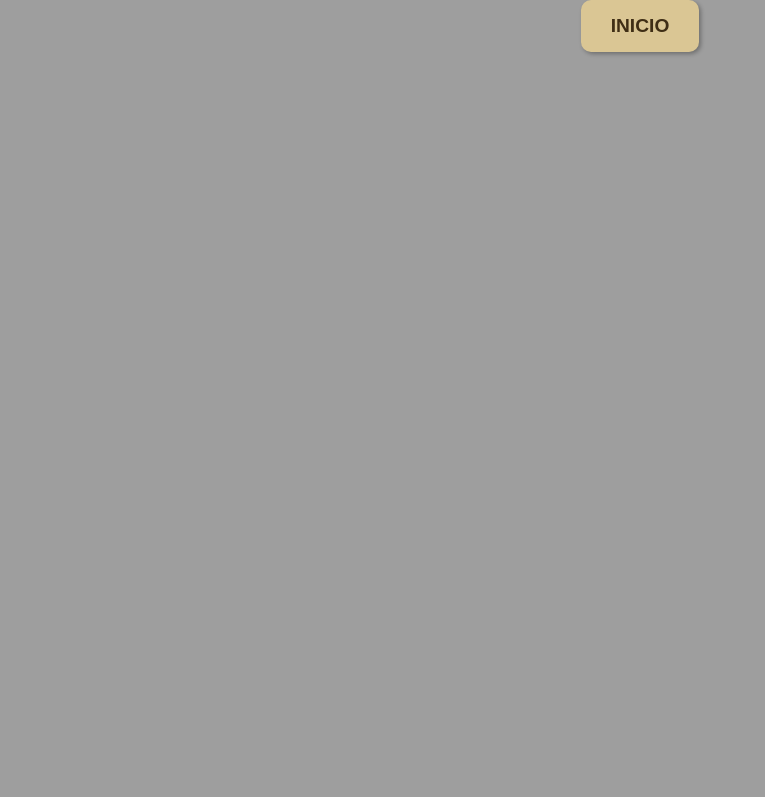
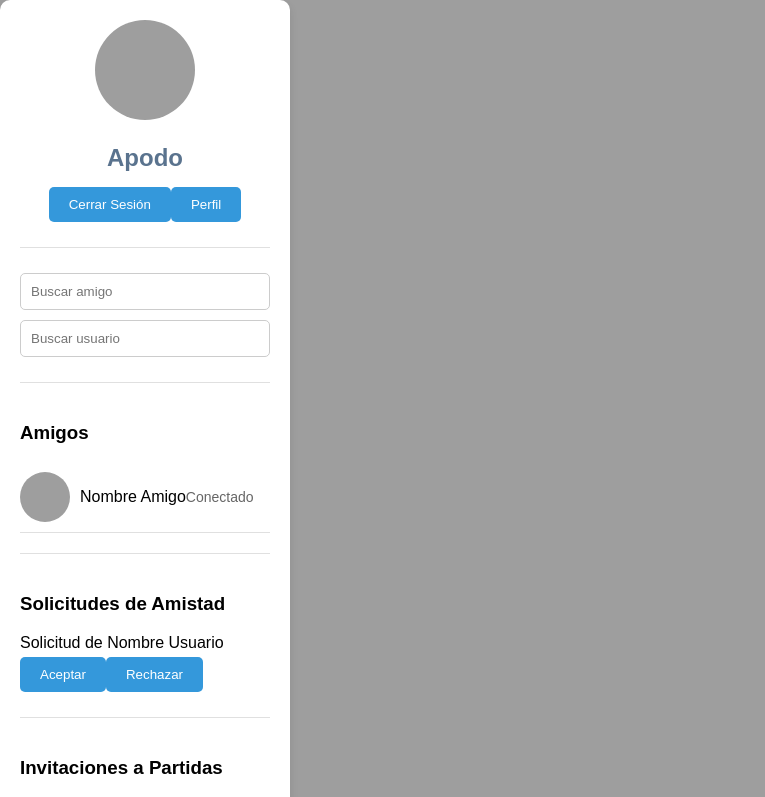
Before and after one commit to pacobarrionuevo/ProyectoJuegoOca_2Trim, an Angular app in the folder JuegoOcaFront/: page /menu in a window 1280 px wide. Shown: the top 797 px of the page, without its empty margins (0-765 px from the left). Built offline with nearby package versions, Linux system fonts and the light colour scheme; grey boxes are pictures that could not be loaded.

Commit message:
interfaz hecha mas o menos

```diff
--- a/JuegoOcaFront/src/app/pages/menu/menu.component.css
+++ b/JuegoOcaFront/src/app/pages/menu/menu.component.css
@@ -0,0 +1,178 @@
+body {
+    font-family: 'Inter', sans-serif;
+    background: #f0f0f0;
+    margin: 0;
+    padding: 0;
+    color: #333;
+  }
+
+  .sidebar {
+    width: 250px;
+    background: #ffffff;
+    box-shadow: 0 4px 8px rgba(0, 0, 0, 0.1);
+    border-radius: 10px;
+    padding: 20px;
+    display: flex;
+    flex-direction: column;
+    gap: 20px;
+  }
+
+  .profile-section {
+    text-align: center;
+    border-bottom: 1px solid #e0e0e0;
+    padding-bottom: 20px;
+  }
+
+  .avatar {
+    width: 100px;
+    height: 100px;
+    border-radius: 50%;
+    margin-bottom: 10px;
+  }
+
+  .username {
+    font-size: 24px;
+    color: #5a738e;
+    margin: 10px 0;
+  }
+
+  .btn {
+    background: #3498db;
+    color: #ffffff;
+    border: none;
+    padding: 10px 20px;
+    margin: 5px 0;
+    border-radius: 5px;
+    cursor: pointer;
+    transition: background-color 0.3s;
+  }
+
+  .btn:hover {
+    background-color: #2980b9;
+  }
+
+  .search-section {
+    border-bottom: 1px solid #e0e0e0;
+    padding-bottom: 20px;
+  }
+
+  .search-input {
+    width: 100%;
+    padding: 10px;
+    margin: 5px 0;
+    border-radius: 5px;
+    border: 1px solid #cccccc;
+    box-sizing: border-box;
+  }
+
+  .friends-section {
+    border-bottom: 1px solid #e0e0e0;
+    padding-bottom: 20px;
+  }
+
+  .friend {
+    display: flex;
+    align-items: center;
+    padding: 10px 0;
+    border-bottom: 1px solid #e0e0e0;
+  }
+
+  .friend-avatar {
+    width: 50px;
+    height: 50px;
+    border-radius: 50%;
+    margin-right: 10px;
+  }
+
+  .friend-username {
+    flex: 1;
+    font-size: 18px;
+    color: #5a738e;
+  }
+
+  .friend-status {
+    font-size: 14px;
+    color: #666;
+  }
+
+  .friend-status.connected {
+    color: green;
+  }
+
+  .friend-status.disconnected {
+    color: red;
+  }
+
+  .friend-status.playing {
+    color: orange;
+  }
+
+  .requests-section {
+    border-bottom: 1px solid #e0e0e0;
+    padding-bottom: 20px;
+  }
+
+  .request {
+    display: flex;
+    align-items: center;
+    padding: 10px 0;
+    border-bottom: 1px solid #e0e0e0;
+  }
+
+  .request-username {
+    flex: 1;
+    font-size: 18px;
+    color: #5a738e;
+  }
+
+  .actions {
+    display: flex;
+    gap: 10px;
+  }
+
+  .actions .btn {
+    padding: 5px 10px;
+  }
+
+  .active-users-section {
+    border-bottom: 1px solid #e0e0e0;
+    padding-bottom: 20px;
+  }
+
+  .active-users-list {
+    display: flex;
+    flex-direction: column;
+    gap: 10px;
+  }
+
+  .active-user {
+    display: flex;
+    align-items: center;
+    padding: 5px 0;
+  }
+
+  .active-user-info {
+    flex: 1;
+    font-size: 18px;
+    color: #5a738e;
+  }
+
+  .active-user-status {
+    font-size: 14px;
+    color: #666;
+  }
+
+  .matchmaking-button {
+    background: #3498db;
+    color: #ffffff;
+    border: none;
+    padding: 10px 20px;
+    border-radius: 5px;
+    cursor: pointer;
+    transition: background-color 0.3s;
+    text-align: center;
+  }
+
+  .matchmaking-button:hover {
+    background-color: #2980b9;
+  }
--- a/JuegoOcaFront/src/app/pages/menu/menu.component.html
+++ b/JuegoOcaFront/src/app/pages/menu/menu.component.html
@@ -1,4 +1,46 @@
 
-<div class="botones">
-    <button  [routerLink]="'/'">Inicio</button>
-</div>
+  <div class="sidebar">
+    <div class="profile-section">
+      <img src="path-to-avatar.png" alt="Avatar" class="avatar">
+      <h2 class="username">Apodo</h2>
+      <button class="btn">Cerrar Sesión</button>
+      <button class="btn">Perfil</button>
+    </div>
+    <div class="search-section">
+      <input type="text" placeholder="Buscar amigo" class="search-input">
+      <input type="text" placeholder="Buscar usuario" class="search-input">
+    </div>
+    <div class="friends-section">
+      <h3>Amigos</h3>
+      <div class="friend">
+        <img src="path-to-friend-avatar.png" alt="Avatar" class="friend-avatar">
+        <div class="friend-info">
+          <span class="friend-name">Nombre Amigo</span>
+          <span class="friend-status">Conectado</span>
+        </div>
+      </div>
+    </div>
+    <div class="requests-section">
+      <h3>Solicitudes de Amistad</h3>
+      <div class="friend-request">
+        <span class="request-info">Solicitud de Nombre Usuario</span>
+        <button class="btn">Aceptar</button>
+        <button class="btn">Rechazar</button>
+      </div>
+    </div>
+    <div class="invitations-section">
+      <h3>Invitaciones a Partidas</h3>
+      <div class="invitation">
+        <span class="invitation-info">Invitación de Nombre Usuario</span>
+        <button class="btn">Aceptar</button>
+        <button class="btn">Rechazar</button>
+      </div>
+    </div>
+    <div class="stats-section">
+      <h3>Estadísticas</h3>
+      <p>Usuarios activos: <span class="stats-value">100</span></p>
+      <p>Partidas en curso: <span class="stats-value">20</span></p>
+      <p>Jugadores en partidas: <span class="stats-value">40</span></p>
+    </div>
+    <button class="btn-matching">Emparejamiento</button>
+  </div>
```
